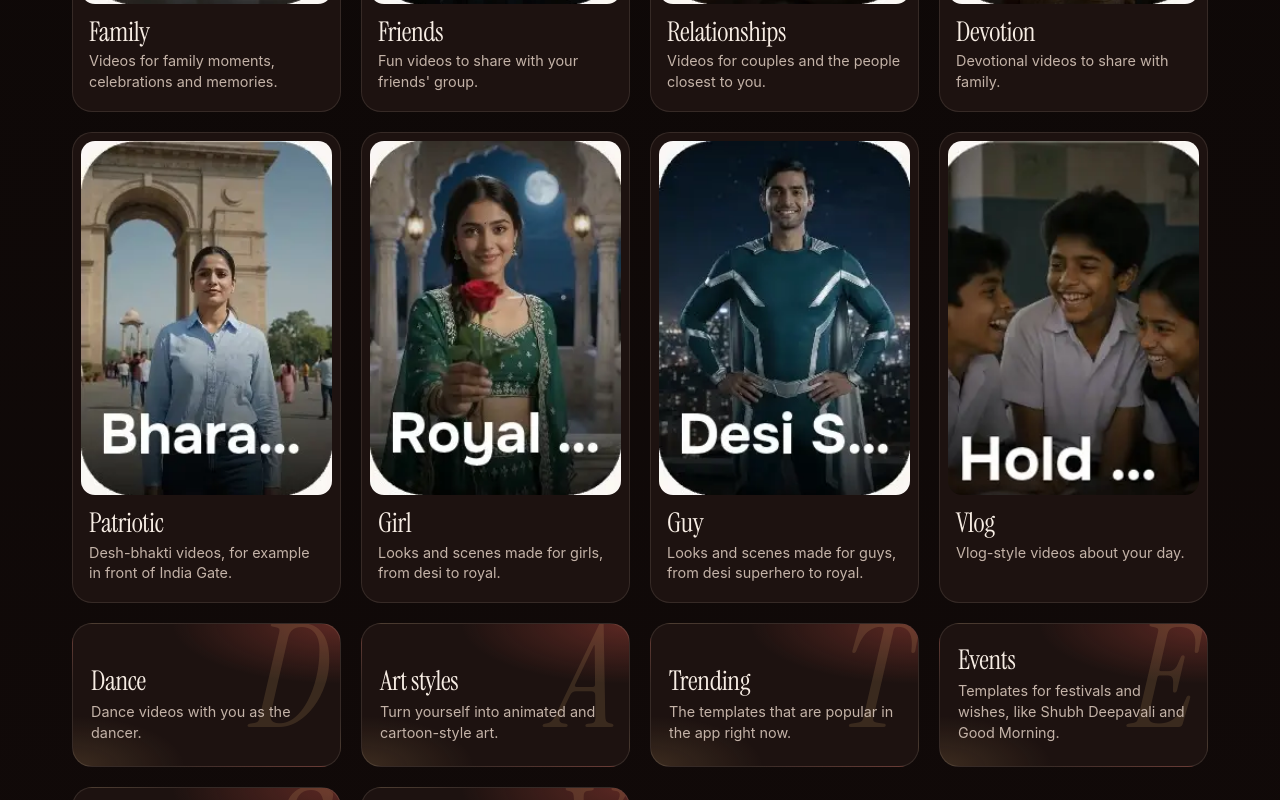
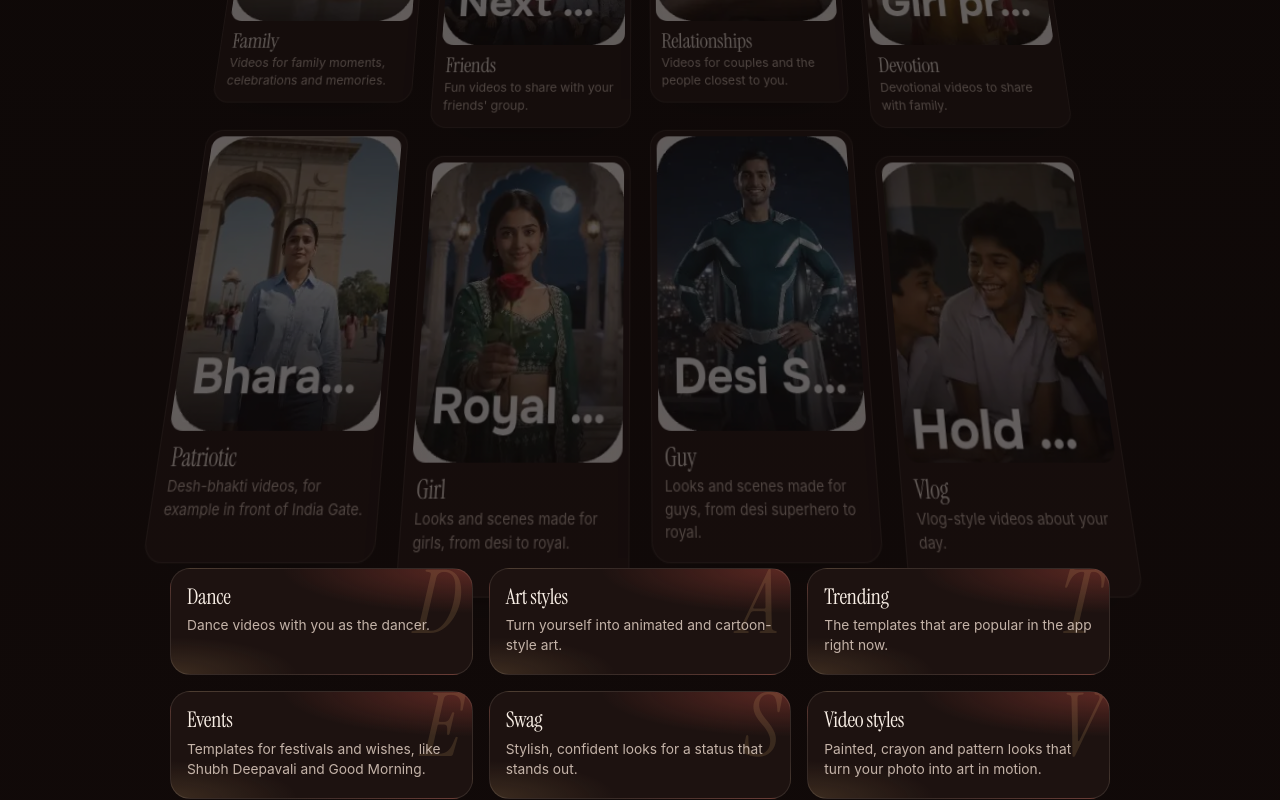
Before and after one commit to Luckyverma04/LORE_Website, a Next.js app: page /templates in a window 1280 px wide. Shown: the part 1280-2080 px from the top of the page. Built offline with nearby package versions, Linux system fonts and the light colour scheme; no server answers.

Commit message:
feat: implement 3D template wall and tilt effect for category cards

```diff
--- a/app/globals.css
+++ b/app/globals.css
@@ -434,6 +434,75 @@ border-radius: 2px;
 .cat-card.no-img p { margin: 0; }
 .cat-row .cat-card.no-img { min-height: 380px; }
 
+/* ═════════════ Templates page: 3D template wall ═════════════ */
+.tpl-wall { perspective: 1600px; perspective-origin: 50% 0%; max-width: 940px; margin: 0 auto 72px; }
+.tpl-wall-inner {
+  display: grid; grid-template-columns: repeat(2, 1fr); gap: 26px 14px; transform-style: preserve-3d;
+  padding-bottom: 28px; /* room for the lowered cards */
+}
+@media (min-width: 720px) { .tpl-wall-inner { grid-template-columns: repeat(4, 1fr); gap: 30px 22px; } }
+/* zig-zag rhythm: every second column sits a little lower */
+.tpl-wall .cat-card:nth-child(even) { --off: 28px; }
+.tpl-wall .cat-card {
+  padding: 6px 6px 14px; border-radius: 18px; transform-style: preserve-3d; will-change: transform;
+  transform: translateY(var(--off, 0px)) rotateX(var(--rx, 0deg)) rotateY(var(--ry, 0deg)) translateZ(var(--z, 0px));
+  transition: transform .5s var(--ease), border-color .4s, box-shadow .5s var(--ease);
+  box-shadow: 0 24px 40px -28px rgb(0 0 0 / .95);
+}
+.tpl-wall .cat-card:hover { --z: 34px; transition: transform .15s linear, border-color .4s, box-shadow .5s var(--ease); }
+/* light glare that follows the mouse (--gx/--gy from components/TiltCards.js) */
+.tpl-wall .cat-card::after {
+  content: ""; position: absolute; inset: 0; z-index: 2; border-radius: inherit; pointer-events: none; opacity: 0;
+  background: radial-gradient(260px circle at var(--gx, 50%) var(--gy, 0%), rgb(255 236 210 / .22), transparent 60%);
+  transition: opacity .4s;
+}
+.tpl-wall .cat-card:hover::after { opacity: 1; }
+.tpl-wall .cat-img { border-radius: 13px; margin-bottom: 12px; }
+.tpl-wall .cat-name { font-size: 1.45rem; margin: 0 6px 4px; }
+.tpl-wall .cat-card p { font-size: .84rem; margin: 0 6px; }
+/* the wall leans back and straightens as it scrolls into view (browsers with scroll-driven animations) */
+@supports (animation-timeline: view()) {
+  @media (prefers-reduced-motion: no-preference) {
+    .tpl-wall-inner { animation: wall-in linear both; animation-timeline: view(); animation-range: entry 0% cover 38%; }
+  }
+}
+@keyframes wall-in { from { transform: rotateX(34deg) translateY(70px) scale(.9); opacity: .35; } to { transform: none; opacity: 1; } }
+
+/* Phones: the wall becomes a swipeable 3D coverflow. Each card turns as it slides past the
+   centre (scroll-driven animation on the row's own scroll position). Flat swipe row without support. */
+@media (max-width: 719px) {
+  .tpl-wall { margin-left: calc(var(--gutter) * -1); margin-right: calc(var(--gutter) * -1); max-width: none; }
+  .tpl-wall-inner {
+    display: flex; gap: 14px; overflow-x: auto; scroll-snap-type: x mandatory; scrollbar-width: none;
+    padding: 14px 23vw 18px; perspective: 800px; animation: none !important;
+  }
+  .tpl-wall-inner::-webkit-scrollbar { display: none; }
+  .tpl-wall .cat-card { flex: 0 0 54vw; scroll-snap-align: center; --off: 0px; }
+  @supports (animation-timeline: view()) {
+    @media (prefers-reduced-motion: no-preference) {
+      .tpl-wall .cat-card { animation: coverflow linear both; animation-timeline: view(inline); }
+    }
+  }
+}
+@keyframes coverflow {
+  /* 0% = card entering on the right, 100% = leaving on the left; side cards are pulled toward the centre */
+  0% { transform: translateX(-24%) rotateY(-36deg) scale(.84); opacity: .6; }
+  50% { transform: none; opacity: 1; }
+  100% { transform: translateX(24%) rotateY(36deg) scale(.84); opacity: .6; }
+}
+.tpl-swipe { display: none; margin: -40px 0 36px; text-align: center; font-size: .8rem; letter-spacing: .18em; text-transform: uppercase; color: var(--muted); }
+@media (max-width: 719px) { .tpl-swipe { display: block; } }
+
+/* categories without an image: compact panels */
+.tpl-more { display: grid; grid-template-columns: repeat(2, 1fr); gap: 12px; max-width: 940px; margin: 0 auto 48px; }
+@media (min-width: 720px) { .tpl-more { grid-template-columns: repeat(3, 1fr); gap: 16px; } }
+.tpl-more .cat-card.no-img { min-height: 0; padding: 18px 16px; justify-content: flex-start; }
+.tpl-more .cat-card.no-img::before { font-size: 5.5rem; top: -10px; }
+.tpl-more .cat-name { font-size: 1.35rem; }
+.tpl-more .cat-card p { font-size: .86rem; }
+.tpl .note-card, .tpl .wrap > .play { max-width: 940px; margin-left: auto; margin-right: auto; }
+.tpl .wrap > .play { display: flex; width: fit-content; }
+
 /* ═════════════ Panels and notes ═════════════ */
 .card { background: var(--surface); border: 1px solid var(--line); border-radius: var(--radius); padding: 26px; }
 .card p { margin: 0; color: var(--muted); }
--- a/app/templates/page.js
+++ b/app/templates/page.js
@@ -2,6 +2,7 @@ import Link from "next/link";
 import PlayStoreButton from "@/components/PlayStoreButton";
 import CategoryCard from "@/components/CategoryCard";
 import Hero3DSlot from "@/components/Hero3DSlot";
+import TiltCards from "@/components/TiltCards";
 import { CATEGORIES } from "@/lib/site";
 import { OG_DEFAULTS } from "@/lib/og";
 
@@ -12,6 +13,9 @@ export const metadata = {
   alternates: { canonical: "/templates" },
   openGraph: { ...OG_DEFAULTS, url: "/templates" },
 };
+
+const withImage = CATEGORIES.filter((c) => c.image);
+const textOnly = CATEGORIES.filter((c) => !c.image);
 
 export default function TemplatesPage() {
   return (
@@ -32,13 +36,25 @@ export default function TemplatesPage() {
           <Hero3DSlot model="carousel" />
         </div>
       </section>
-      <section className="section posters">
+      <section className="section posters tpl">
         <div className="wrap">
-          <div className="cat-grid">
-            {CATEGORIES.map((c, i) => (
-              <CategoryCard key={c.name} category={c} lcp={i === 0} HeadingTag="h2" sizes="(min-width: 1100px) 270px, (min-width: 720px) 30vw, 45vw" />
+          {/* 3D template wall: the categories that have a real template image.
+              It leans back in 3D and straightens as it scrolls into view (CSS), cards tilt under the mouse. */}
+          <div className="tpl-wall">
+            <div className="tpl-wall-inner">
+              {withImage.map((c, i) => (
+                <CategoryCard key={c.name} category={c} lcp={i === 0} HeadingTag="h2" sizes="(min-width: 720px) 210px, 54vw" />
+              ))}
+            </div>
+          </div>
+          <p className="tpl-swipe" aria-hidden="true">← Swipe →</p>
+          {/* Categories without an image: compact panels */}
+          <div className="tpl-more">
+            {textOnly.map((c) => (
+              <CategoryCard key={c.name} category={c} HeadingTag="h2" />
             ))}
           </div>
+          <TiltCards selector=".tpl-wall .cat-card" />
           <div className="note-card">
             <h2>Template kaise <em>use</em> karein?</h2>
             <p>
--- a/components/ScrollReveal.js
+++ b/components/ScrollReveal.js
@@ -14,6 +14,7 @@ const TARGETS = [
   ".preview",          // horizontal rows are revealed as a whole, so cards that are
   ".cat-row",          // off to the side (only reachable by swiping) never stay hidden
   ".cat-grid .cat-card",
+  ".tpl-more .cat-card",
   "main ol > li",
   "main details",
   ".card",
--- /dev/null
+++ b/components/TiltCards.js
@@ -0,0 +1,53 @@
+"use client";
+
+import { useEffect } from "react";
+
+// 3D tilt + light glare on cards under the mouse (desktop, no reduced motion).
+// Only CSS variables are written (--rx, --ry, --gx, --gy), once per frame. The card's size is read
+// once when the mouse enters it, never while it moves. Nothing runs before React has hydrated the card.
+export default function TiltCards({ selector }) {
+  useEffect(() => {
+    if (!window.matchMedia("(pointer: fine)").matches) return;
+    if (window.matchMedia("(prefers-reduced-motion: reduce)").matches) return;
+    const hydrated = (el) => Object.keys(el).some((k) => k.startsWith("__reactFiber"));
+    const off = [];
+    document.querySelectorAll(selector).forEach((card) => {
+      let rect = null;
+      let frame = 0;
+      let px = 0.5;
+      let py = 0.5;
+      const draw = () => {
+        frame = 0;
+        card.style.setProperty("--ry", `${(px - 0.5) * 16}deg`);
+        card.style.setProperty("--rx", `${(0.5 - py) * 14}deg`);
+        card.style.setProperty("--gx", `${px * 100}%`);
+        card.style.setProperty("--gy", `${py * 100}%`);
+      };
+      const enter = () => { if (hydrated(card)) rect = card.getBoundingClientRect(); };
+      const move = (e) => {
+        if (!rect) return;
+        px = (e.clientX - rect.left) / rect.width;
+        py = (e.clientY - rect.top) / rect.height;
+        if (!frame) frame = requestAnimationFrame(draw);
+      };
+      const leave = () => {
+        rect = null;
+        cancelAnimationFrame(frame);
+        frame = 0;
+        if (!hydrated(card)) return;
+        ["--rx", "--ry", "--gx", "--gy"].forEach((v) => card.style.removeProperty(v));
+      };
+      card.addEventListener("pointerenter", enter);
+      card.addEventListener("pointermove", move);
+      card.addEventListener("pointerleave", leave);
+      off.push(() => {
+        card.removeEventListener("pointerenter", enter);
+        card.removeEventListener("pointermove", move);
+        card.removeEventListener("pointerleave", leave);
+        cancelAnimationFrame(frame);
+      });
+    });
+    return () => off.forEach((f) => f());
+  }, [selector]);
+  return null;
+}
```
